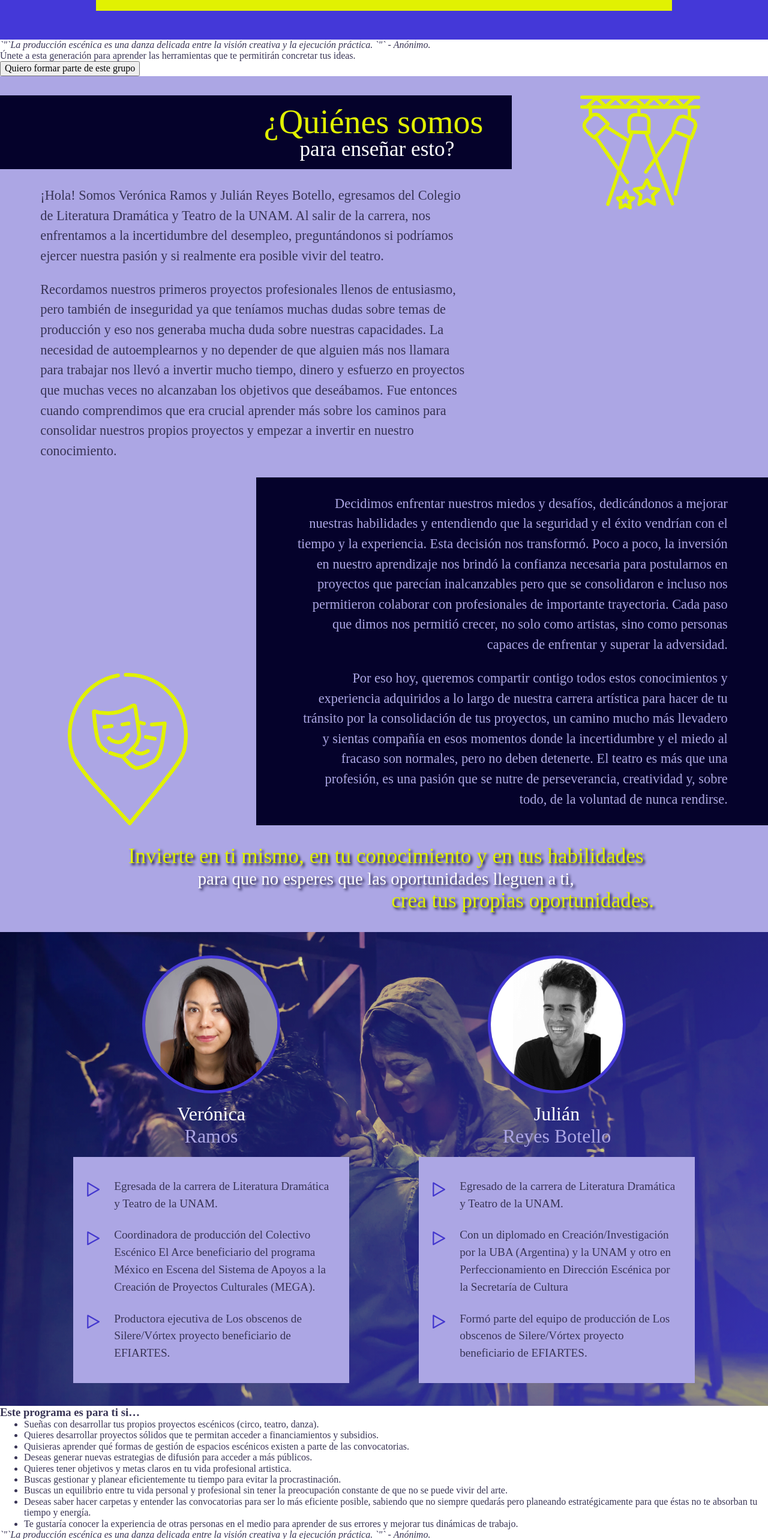
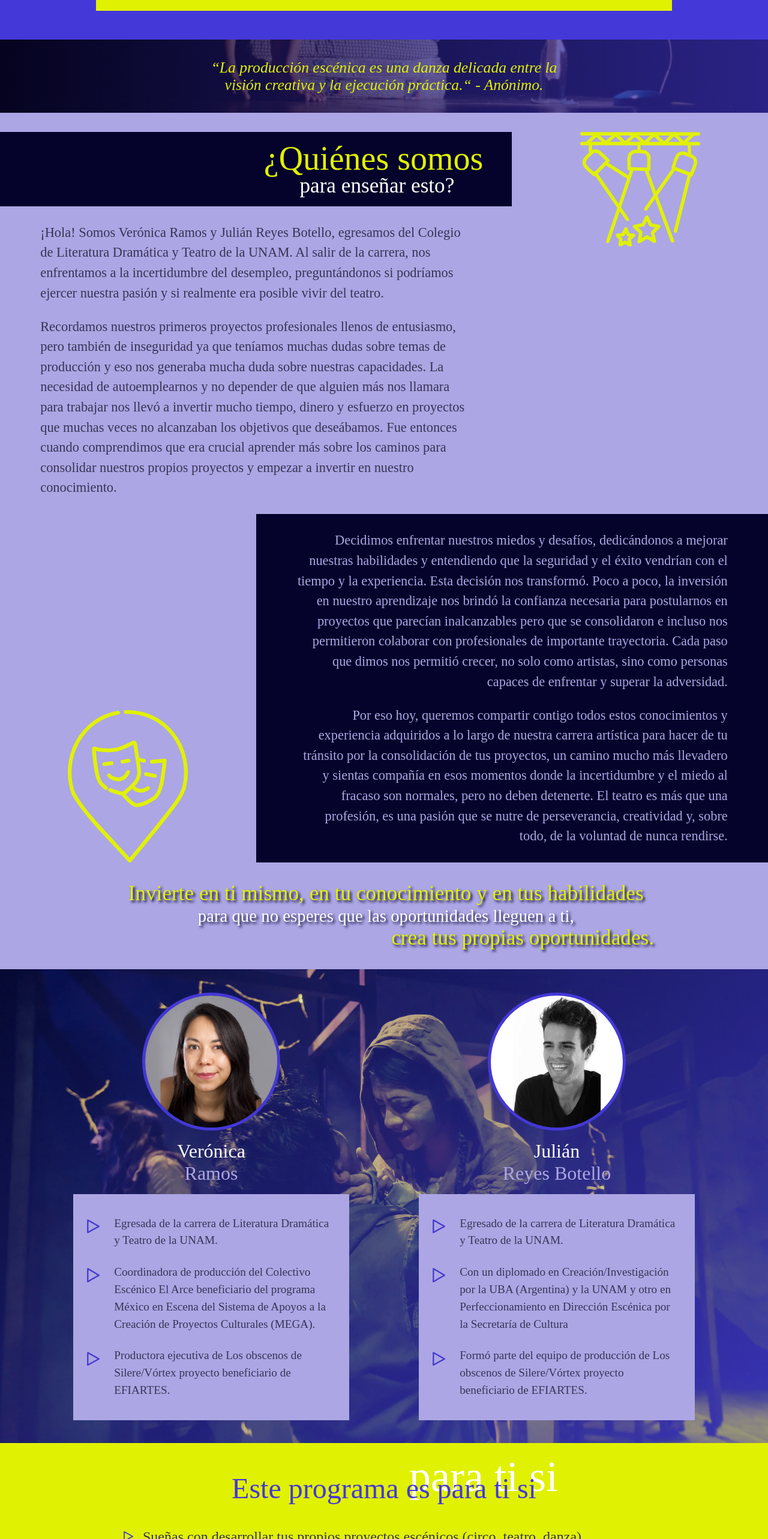
Before and after one commit to JulianRB17/producir-frontend, a React (Vite) app: page / in a window 1280 px wide. Shown: the part 2399-4965 px from the top of the page at 60% size. Built offline with nearby package versions, Linux system fonts and the light colour scheme.

Commit message:
Terminados componentes Presentacion y CtaS

```diff
--- a/src/global.css
+++ b/src/global.css
@@ -13,7 +13,7 @@
 @import url('./pages/registro/components/venta/venta.css');
 
 @import url('./pages/ventas/components/bonos/bonos.css');
-@import url('./pages/ventas/components/cta/cta.css');
+@import url('./pages/ventas/components/cta-s/cta-s.css');
 @import url('./pages/ventas/components/ctaLargo/ctaLargo.css');
 @import url('./pages/ventas/components/descriptionVentas/descriptionVentas.css');
 @import url('./pages/ventas/components/disclaimer/disclaimer.css');
@@ -22,6 +22,7 @@
 @import url('./pages/ventas/components/heroVentas/heroVentas.css');
 @import url('./pages/ventas/components/presentacion/presentacion.css');
 @import url('./pages/ventas/components/situaciones/situaciones.css');
+@import url('./pages/ventas/components/quote/quote.css');
 
 @import url('./pages/notFound/notFound.css');
 
--- a/src/pages/ventas/Ventas.jsx
+++ b/src/pages/ventas/Ventas.jsx
@@ -1,6 +1,7 @@
 import HeroVentas from './components/heroVentas/HeroVentas';
 import Situaciones from './components/situaciones/Situaciones';
-import Cta from './components/cta/Cta';
+import Quote from './components/quote/Quote';
+import Cta from './components/cta-s/Cta-s';
 import About from '../../components/about/About';
 import Bios from '../../components/bios/Bios';
 import Presentacion from './components/presentacion/Presentacion';
@@ -16,7 +17,7 @@ export default function Ventas() {
     <section className='ventas'>
       <HeroVentas />
       <Situaciones />
-      <Cta />
+      <Quote />
       <About />
       <Bios />
       <Presentacion />
--- /dev/null
+++ b/src/pages/ventas/components/cta-s/Cta-s.jsx
@@ -0,0 +1,24 @@
+export default function CtaS() {
+  return (
+    <section className='cta-s'>
+      <div className='cta-s__container cta-s__container_top'>
+        <div className='cta-s__container cta-s__container_quote'>
+          <p className='cta-s__quote'>
+            &quot;Una idea no ejecutada es un sueño&quot;
+          </p>
+          <p className='cta-s__quote cta-s__quote_author'>Louis de Rouvroy</p>
+        </div>
+        <p className='cta-s__hook'>
+          Únete a esta generación para aprender las herramientas que te
+          permitirán darle forma a tus ideas.
+        </p>
+      </div>
+      <div className='cta-s__container cta-s__container_btn'>
+        <button className='cta-s__btn'>
+          Quiero formar parte de este grupo
+        </button>
+      </div>
+      <div className='cta-s__overlay' />
+    </section>
+  );
+}
--- a/src/pages/ventas/components/cta/Cta.jsx
+++ /dev/null
@@ -1,15 +0,0 @@
-export default function Cta() {
-  return (
-    <section className="cta">
-      <p className="cta__hook">
-        `&quot;`La producción escénica es una danza delicada entre la visión
-        creativa y la ejecución práctica. `&quot;` - Anónimo.
-      </p>
-      <p className="cta__text">
-        Únete a esta generación para aprender las herramientas que te permitirán
-        concretar tus ideas.
-      </p>
-      <button className="cta__btn">Quiero formar parte de este grupo</button>
-    </section>
-  );
-}
--- a/src/pages/ventas/components/cta/cta.css
+++ /dev/null
@@ -1,3 +0,0 @@
-.cta__hook {
-  font-style: italic;
-}
--- a/src/pages/ventas/components/presentacion/Presentacion.jsx
+++ b/src/pages/ventas/components/presentacion/Presentacion.jsx
@@ -1,44 +1,153 @@
+import listElementSrc from '../../../../assets/imgs/triangulo-azul.svg';
+
 export default function Presentacion() {
   return (
-    <section className="presentacion">
-      <h3 className="presentacion__title">Este programa es para ti si…</h3>
-      <ul className="presentacion__list">
-        <li className="presentacion__element">
-          Sueñas con desarrollar tus propios proyectos escénicos (circo, teatro,
-          danza).
+    <section className='presentacion'>
+      <h2 className='presentacion__title'>
+        <span className='presentacion__title presentacion__title_shadow'>
+          para ti si
+        </span>
+        Este programa es para ti si
+      </h2>
+      <ul className='presentacion__list'>
+        <li className='presentacion__element'>
+          <img
+            src={listElementSrc}
+            alt='lista'
+            className='presentacion__list-vector'
+          />
+          <p className='presentacion__text'>
+            Sueñas con desarrollar tus propios{' '}
+            <span className='presentacion__text presentacion__text_accent'>
+              proyectos escénicos
+            </span>{' '}
+            (circo, teatro, danza).
+          </p>
         </li>
-        <li className="presentacion__element">
-          Quieres desarrollar proyectos sólidos que te permitan acceder a
-          financiamientos y subsidios.
+        <div className='presentacion__divition' />
+        <li className='presentacion__element'>
+          <img
+            src={listElementSrc}
+            alt='lista'
+            className='presentacion__list-vector'
+          />
+          <p className='presentacion__text'>
+            Quieres desarrollar proyectos sólidos que te permitan
+            <span className='presentacion__text presentacion__text_accent'>
+              {' '}
+              acceder a financiamientos y subsidios.
+            </span>
+          </p>
         </li>
-        <li className="presentacion__element">
-          Quisieras aprender qué formas de gestión de espacios escénicos existen
-          a parte de las convocatorias.
+        <div className='presentacion__divition' />
+        <li className='presentacion__element'>
+          <img
+            src={listElementSrc}
+            alt='lista'
+            className='presentacion__list-vector'
+          />
+          <p className='presentacion__text'>
+            Quisieras aprender qué existen{' '}
+            <span className='presentacion__text presentacion__text_accent'>
+              formas de gestión de espacios escénicos
+            </span>{' '}
+            a parte de las convocatorias.
+          </p>
         </li>
-        <li className="presentacion__element">
-          Deseas generar nuevas estrategias de difusión para acceder a más
-          públicos.
+        <div className='presentacion__divition' />
+        <li className='presentacion__element'>
+          <img
+            src={listElementSrc}
+            alt='lista'
+            className='presentacion__list-vector'
+          />
+          <p className='presentacion__text'>
+            Deseas generar nuevas estrategias de
+            <span className='presentacion__text presentacion__text_accent'>
+              {' '}
+              difusión para acceder a más públicos.
+            </span>
+          </p>
         </li>
-        <li className="presentacion__element">
-          Quieres tener objetivos y metas claros en tu vida profesional
-          artistica.
+        <div className='presentacion__divition' />
+        <li className='presentacion__element'>
+          <img
+            src={listElementSrc}
+            alt='lista'
+            className='presentacion__list-vector'
+          />
+          <p className='presentacion__text'>
+            Quieres tener
+            <span className='presentacion__text presentacion__text_accent'>
+              {' '}
+              objetivos y metas
+            </span>{' '}
+            claros en tu vida profesional artistica.
+          </p>
         </li>
-        <li className="presentacion__element">
-          Buscas gestionar y planear eficientemente tu tiempo para evitar la
-          procrastinación.
+        <div className='presentacion__divition' />
+        <li className='presentacion__element'>
+          <img
+            src={listElementSrc}
+            alt='lista'
+            className='presentacion__list-vector'
+          />
+          <p className='presentacion__text'>
+            <span className='presentacion__text presentacion__text_accent'>
+              Buscas gestionar y planear eficientemente tu tiempo para
+            </span>{' '}
+            evitar la procrastinación.
+          </p>
         </li>
-        <li className="presentacion__element">
-          Buscas un equilibrio entre tu vida personal y profesional sin tener la
-          preocupación constante de que no se puede vivir del arte.
+        <div className='presentacion__divition' />
+        <li className='presentacion__element'>
+          <img
+            src={listElementSrc}
+            alt='lista'
+            className='presentacion__list-vector'
+          />
+          <p className='presentacion__text'>
+            <span className='presentacion__text presentacion__text_accent'>
+              Quieres lograr un equilibrio entre tu vida personal y profesional{' '}
+            </span>{' '}
+            sin tener la preocupación constante de que no se puede vivir del
+            arte.
+          </p>
         </li>
-        <li className="presentacion__element">
-          Deseas saber hacer carpetas y entender las convocatorias para ser lo
-          más eficiente posible, sabiendo que no siempre quedarás pero planeando
-          estratégicamente para que éstas no te absorban tu tiempo y energía.
+        <div className='presentacion__divition' />
+        <li className='presentacion__element'>
+          <img
+            src={listElementSrc}
+            alt='lista'
+            className='presentacion__list-vector'
+          />
+          <p className='presentacion__text'>
+            Deseas saber{' '}
+            <span className='presentacion__text presentacion__text_accent'>
+              hacer carpetas y entender las convocatorias
+            </span>{' '}
+            para ser lo más eficiente posible, sabiendo que no siempre quedarás
+            pero planeando estratégicamente para que{' '}
+            <span className='presentacion__text presentacion__text_accent'>
+              hacer carpetas y entender las convocatorias
+            </span>
+            éstas no te absorban tu tiempo y energía.
+          </p>
         </li>
-        <li className="presentacion__element">
-          Te gustaría conocer la experiencia de otras personas en el medio para
-          aprender de sus errores y mejorar tus dinámicas de trabajo.
+        <div className='presentacion__divition' />
+        <li className='presentacion__element'>
+          <img
+            src={listElementSrc}
+            alt='lista'
+            className='presentacion__list-vector'
+          />
+          <p className='presentacion__text'>
+            <span className='presentacion__text presentacion__text_accent'>
+              Te gustaría conocer la experiencia de otras personas en el medio
+              para aprender de sus errores{' '}
+            </span>{' '}
+            y mejorar tus dinámicas de trabajo.
+          </p>
         </li>
       </ul>
     </section>
--- a/src/pages/ventas/components/presentacion/presentacion.css
+++ b/src/pages/ventas/components/presentacion/presentacion.css
@@ -0,0 +1,104 @@
+.presentacion {
+  background-color: #e1f102;
+  display: flex;
+  flex-direction: column;
+  align-items: center;
+  text-align: center;
+  padding-bottom: 3em;
+}
+
+.presentacion__title {
+  font-size: 3rem;
+  font-family: anton;
+  color: #4438d8;
+  margin: 0;
+  padding: 1em 0 0.5em;
+  font-weight: 500;
+  position: relative;
+  z-index: 2;
+}
+
+.presentacion__title_shadow {
+  color: white;
+  position: absolute;
+  z-index: -1;
+  top: -0.8em;
+  right: -0.5em;
+  font-family: GandhiSans-BoldItalic;
+  font-size: 1.5em;
+}
+
+.presentacion__list {
+  width: 100%;
+  max-width: 1000px;
+  display: flex;
+  flex-direction: column;
+  align-items: center;
+  padding: 0;
+}
+
+.presentacion__element {
+  list-style-type: none;
+  display: flex;
+  margin: 1em 0;
+  width: 90%;
+}
+
+.presentacion__text {
+  font-size: 1.5rem;
+  color: #383455;
+}
+
+.presentacion__list-vector {
+  width: 1em;
+  margin: 0.2em 1em 0;
+  position: relative;
+  align-self: flex-start;
+}
+
+.presentacion__divition {
+  height: 2px;
+  background-color: #4438d8;
+  width: 100%;
+}
+
+.presentacion__text_accent {
+  font-family: GandhiSans-BoldItalic;
+}
+
+@media screen and (max-width: 1000px) {
+  .presentacion__title {
+    font-size: 2rem;
+  }
+
+  .presentacion__title_shadow {
+    font-size: 1.5em;
+  }
+
+  .presentacion__text {
+    font-size: 1.53rem;
+  }
+
+  .presentacion__list-vector {
+    width: 1em;
+  }
+}
+
+@media screen and (max-width: 600px) {
+  .presentacion__title {
+    font-size: 1.5rem;
+  }
+
+  .presentacion__list {
+    width: 90%;
+  }
+
+  .presentacion__title_shadow {
+    top: -0.5em;
+    right: -0.2em;
+  }
+
+  .presentacion__text {
+    font-size: 1rem;
+  }
+}
--- /dev/null
+++ b/src/pages/ventas/components/quote/Quote.jsx
@@ -0,0 +1,11 @@
+export default function Quote() {
+  return (
+    <section className='quote'>
+      <p className='quote__text'>
+        &ldquo;La producción escénica es una danza delicada entre la visión
+        creativa y la ejecución práctica.&ldquo; - Anónimo.
+      </p>
+      <div className='quote__overlay' />
+    </section>
+  );
+}
--- /dev/null
+++ b/src/pages/ventas/components/quote/quote.css
@@ -0,0 +1,46 @@
+.quote {
+  display: flex;
+  justify-content: center;
+  padding: 2em 0;
+  position: relative;
+  background-image: url('../../../../assets/imgs/fondo-quote.webp');
+  background-size: cover;
+  background-position: bottom;
+}
+
+.quote__text {
+  font-family: GandhiSans-Italic;
+  color: #e1f102;
+  font-size: 1.6rem;
+  max-width: 50%;
+  text-align: center;
+  position: relative;
+  z-index: 2;
+}
+
+.quote__overlay {
+  position: absolute;
+  top: 0;
+  left: 0;
+  right: 0;
+  bottom: 0;
+  z-index: 1;
+  opacity: 0.7;
+  background: rgb(5, 2, 43);
+  background: linear-gradient(
+    90deg,
+    rgba(5, 2, 43, 1) 0%,
+    rgba(68, 56, 216, 1) 120%
+  );
+}
+
+@media screen and (max-width: 800px) {
+  .quote {
+    padding: 1em 0;
+  }
+
+  .quote__text {
+    font-size: 1.3rem;
+    max-width: 85%;
+  }
+}
```
Also changed, not shown: src/pages/ventas/components/cta-s/cta-s.css (added, +133 -0 lines), src/assets/imgs/fondo-cta-s.webp (added), src/assets/imgs/fondo-quote.webp (added).
